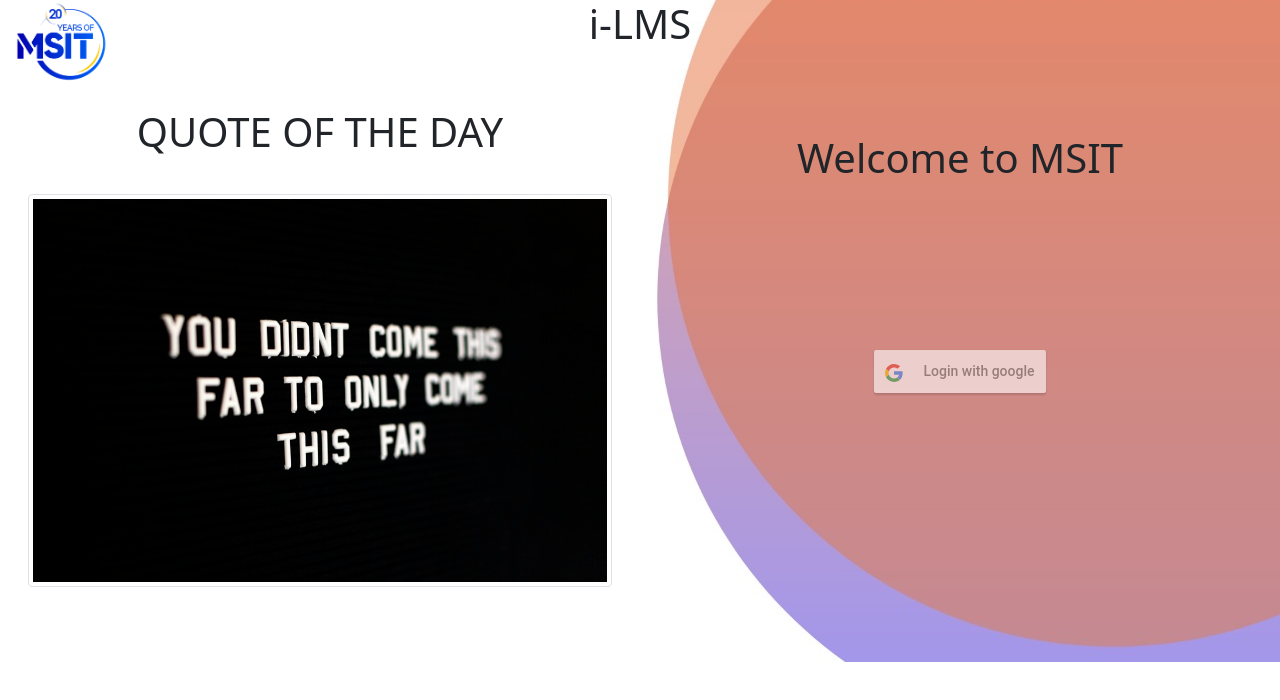
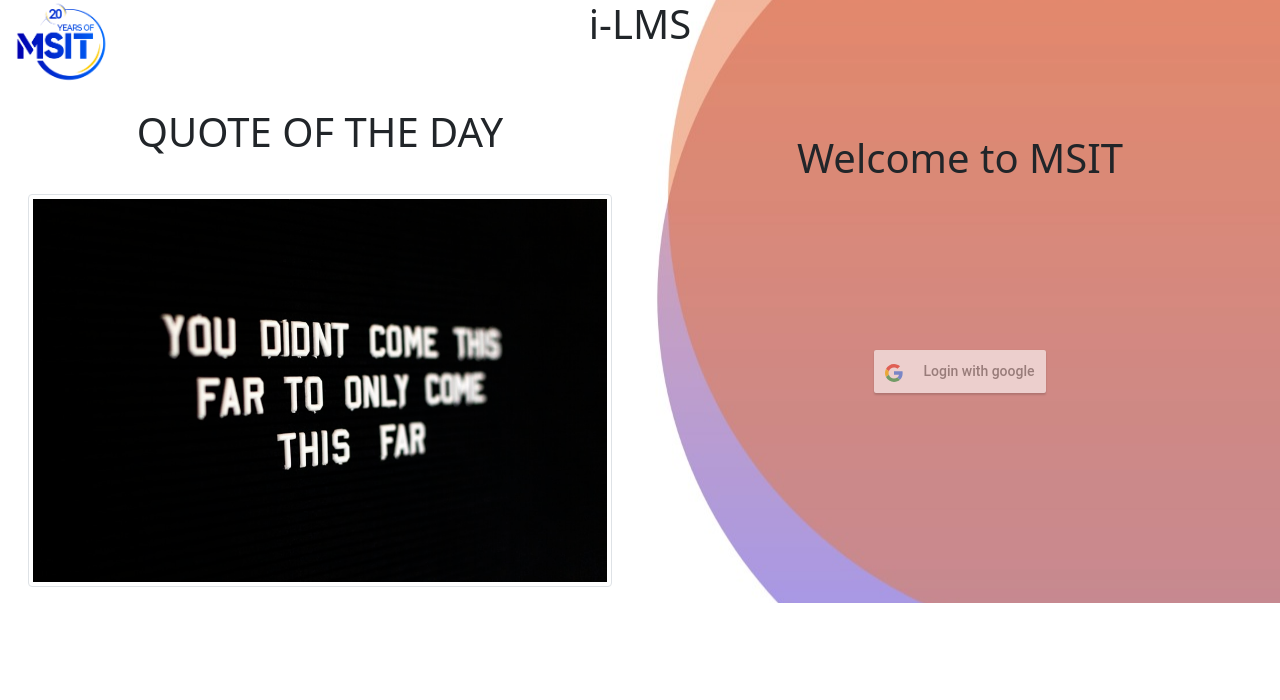
Before and after one commit to Saichandra12398/Learners, a React (Create React App) app in the folder learners/: page / in a window 1280 px wide. Shown: the top 700 px of the page. Built offline with nearby package versions, Linux system fonts and the light colour scheme.

Commit message:
updated background

```diff
--- a/learners/public/index.html
+++ b/learners/public/index.html
@@ -1,14 +1,12 @@
 <!DOCTYPE html>
 <html lang="en">
+
 <head>
   <meta charset="utf-8" />
   <link rel="icon" href="%PUBLIC_URL%/favicon.ico" />
   <meta name="viewport" content="width=device-width, initial-scale=1" />
   <meta name="theme-color" content="#000000" />
-    <meta
-      name="description"
-      content="Web site created using create-react-app"
-    />
+  <meta name="description" content="Web site created using create-react-app" />
   <link rel="apple-touch-icon" href="%PUBLIC_URL%/logo192.png" />
   <!--
       manifest.json provides metadata used when your web app is installed on a
@@ -25,16 +23,8 @@
       Learn how to configure a non-root public URL by running `npm run build`.
     -->
   <title>ILMS LOGIN</title>
-    <style>
-      body{
-            background-image: url('bg.jpeg');
-            background-position: center;
-            background-repeat: no-repeat;
-            background-size: cover;
-        }
-    </style>
+</head>
 
-  </head>
 <body>
   <noscript>You need to enable JavaScript to run this app.</noscript>
   <div id="root"></div>
@@ -49,4 +39,5 @@
       To create a production bundle, use `npm run build` or `yarn build`.
     -->
 </body>
+
 </html>
--- a/learners/src/components/login.js
+++ b/learners/src/components/login.js
@@ -8,6 +8,7 @@ import React from 'react';
 import ReactDOM from 'react-dom';
 import GoogleLogin from 'react-google-login';
 import '../App.css';
+import bg from '../images/bg.jpeg';
 import Display from "./display";
 
 import '../../node_modules/bootstrap/dist/css/bootstrap.min.css';
@@ -44,11 +45,11 @@ function Login() {
 
 
     return (
-        <div class="container-fluid" style={{ fontfamily: 'Georgia', fontsize: 35 }}>
+        <div class="container-fluid" style={{ fontfamily: 'Georgia', fontsize: 35, backgroundImage: `url(${bg})`, backgroundPosition: 'center', backgroundSize: 'cover', backgroundRepeat: 'no-repeat' }}>
             <div class="row">
                 <div class="col-md-1">
                     {/* add logo here */}
-                    <img src={logo} width="100" alt="logo"/>
+                    <img src={logo} width="100" alt="logo" />
                 </div>
                 <div class="col-md-10">
                     <center>
@@ -61,7 +62,7 @@ function Login() {
                     <div class="card-border-0 fs-1" style={{ backgroundcolor: 'white', }}>
                         <center><div class="card-body quote" style={{ fontfamily: 'Georgia' }}>
                             QUOTE OF THE DAY
-                    </div></center>
+                        </div></center>
                     </div>
                     <div class="card-border-0" style={{ backgroundcolor: 'white' }}>
                         <center><div class="card-body">
```
Also changed, not shown: learners/src/images/bg.jpeg (renamed from learners/public/bg.jpeg). Lines whose indentation alone changed are shown as unchanged.
